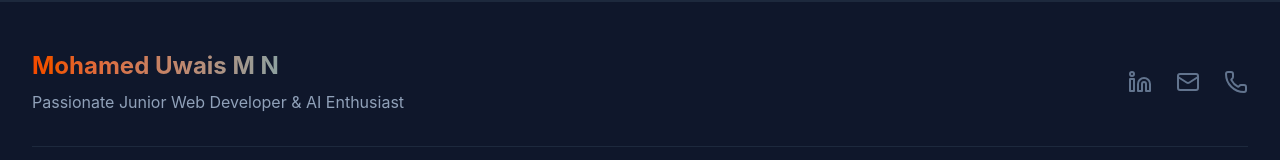
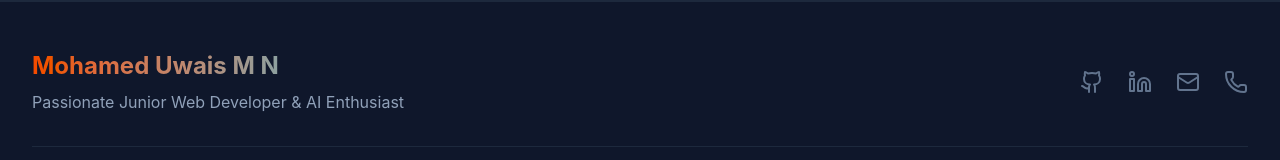
Before and after one commit to uwais12345/portfolio, a React (Vite) app: page / in a window 1280 px wide. Shown: the part 4954-5114 px from the top of the page. Built offline with nearby package versions, Linux system fonts and the light colour scheme.

Commit message:
Add GitHub links to projects and footer

```diff
--- a/src/components/Footer.jsx
+++ b/src/components/Footer.jsx
@@ -17,7 +17,15 @@ const Footer = () => {
 
                     <div className="flex space-x-6">
                         <a
-                            href="https://www.linkedin.com/in/mohamed-uwais"
+                            href="https://github.com/uwais12345"
+                            target="_blank"
+                            rel="noopener noreferrer"
+                            className="text-slate-500 hover:text-orange-600 dark:hover:text-orange-400 transition-colors"
+                        >
+                            <Github size={24} />
+                        </a>
+                        <a
+                            href="https://www.linkedin.com/in/mohamed-uwais-m-n/"
                             target="_blank"
                             rel="noopener noreferrer"
                             className="text-slate-500 hover:text-orange-600 dark:hover:text-orange-400 transition-colors"
--- a/src/sections/Projects.jsx
+++ b/src/sections/Projects.jsx
@@ -8,7 +8,7 @@ const projectsData = [
         title: "Netflix Shows Dashboard",
         description: "Developed an interactive Netflix Shows Dashboard using Tableau, enhancing data visualization and viewer insights",
         tech: ["Tableau", "Data Visualization", "Data Analysis"],
-        github: "#",
+        github: "https://github.com/uwais12345/NetflixDashboard-Using-Tableau",
         live: "#"
     },
     {
@@ -16,7 +16,7 @@ const projectsData = [
         title: "Multiple File Uploading System",
         description: "Developed a secure multi-file upload system using Java sockets with real-time updates and integrated analytics",
         tech: ["Java", "Sockets", "Real-time Updates"],
-        github: "#",
+        github: "https://github.com/uwais12345/MultipleFileuploadingSystem-in-CN-Project",
         live: "#"
     },
     {
@@ -24,7 +24,7 @@ const projectsData = [
         title: "HR Management Analysis",
         description: "Performed comprehensive HR Management Analysis using R to provide insights into employee metrics",
         tech: ["R Language", "Data Analysis", "Statistics"],
-        github: "#",
+        github: "https://github.com/uwais12345/HR-Management-Analysis-Using-R",
         live: "#"
     }
 ];
```
Also changed, not shown: 1 other file (tests, documents, lock files or other folders).
